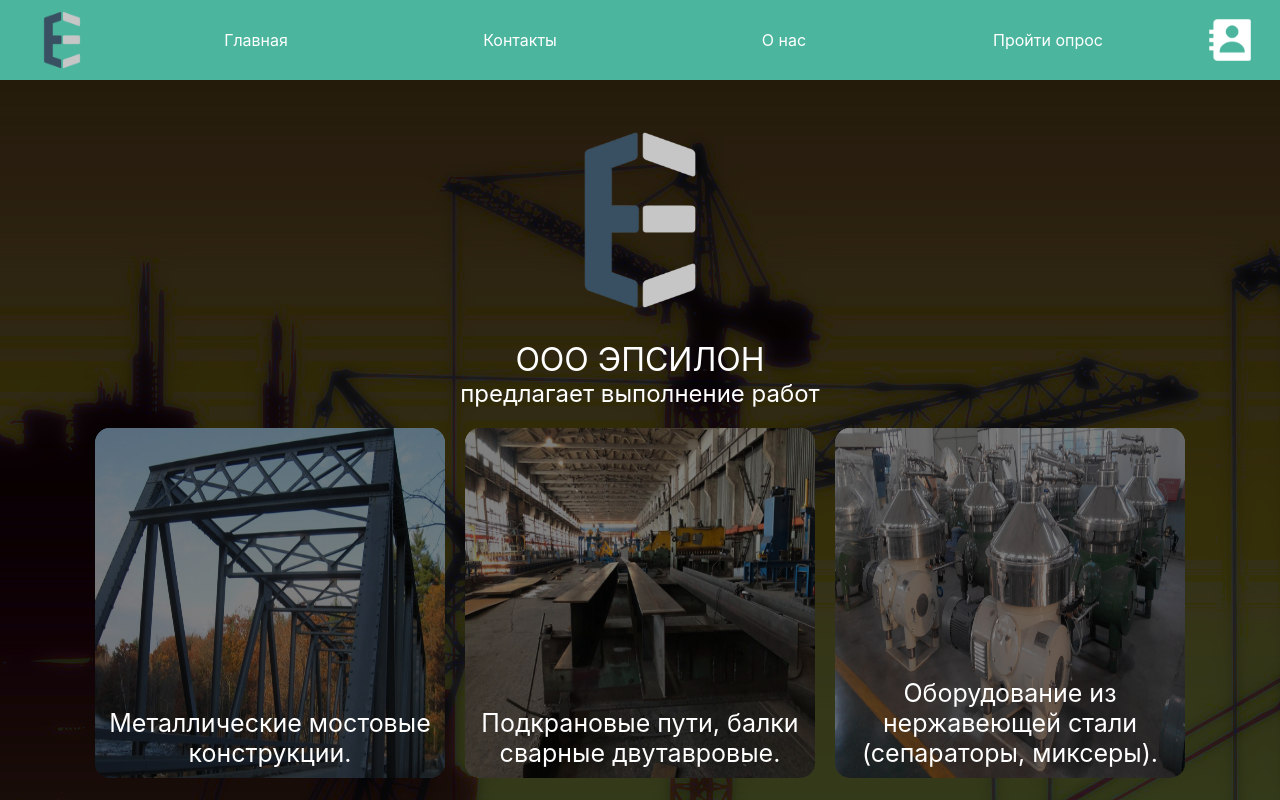
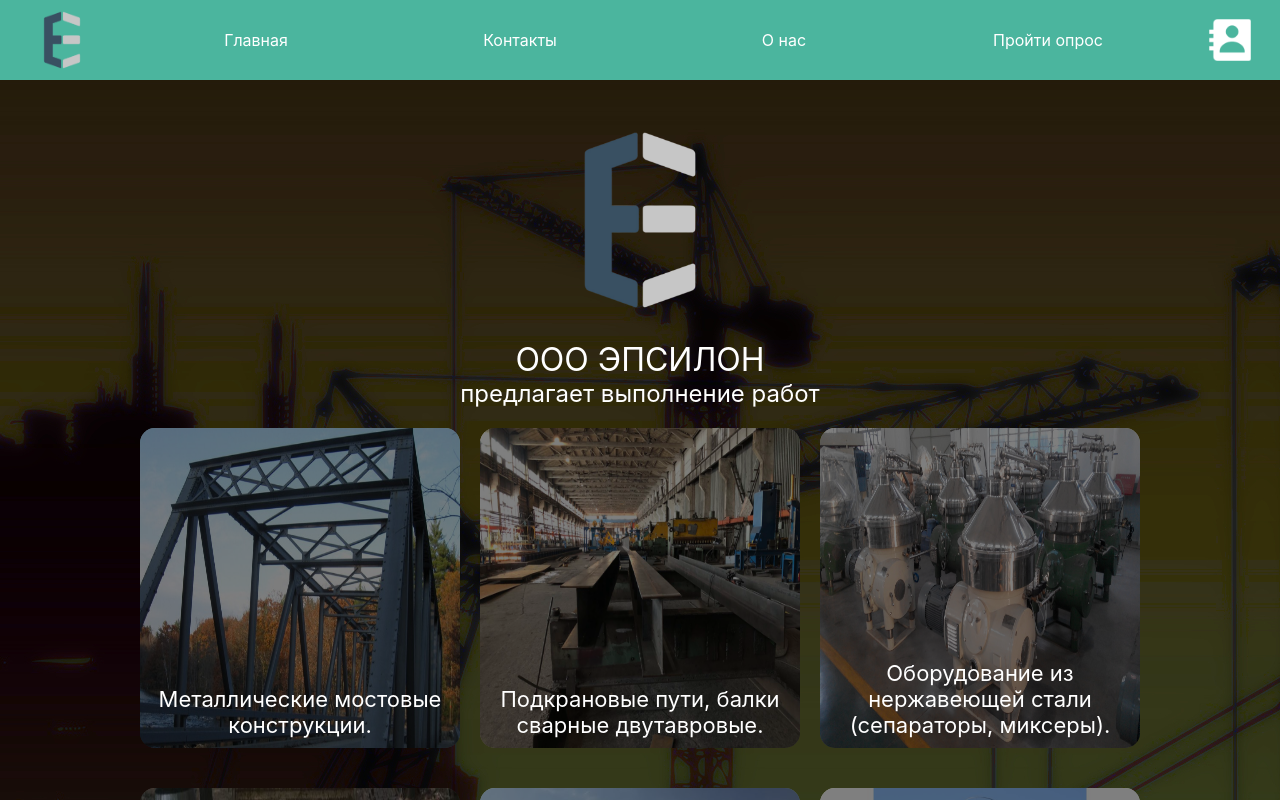
Before and after one commit to daressel/tagepsilon, a Next.js app: page / in a window 1280 px wide. Shown: the top 800 px of the page. Built offline with nearby package versions, Linux system fonts and the light colour scheme.

Commit message:
Fix styles

```diff
--- a/src/components/simple/product/product.styled.js
+++ b/src/components/simple/product/product.styled.js
@@ -35,7 +35,7 @@ export const ProductDescription = styled.div`
   font-size: min(6vw, 20px);
   text-align: center;
   background-color: ${colors.PrimaryOpacity};
-  margin-bottom: 50px;
+  margin: 50px 0;
 `;
 
 export const BackIcon = styled.div`
--- a/src/components/simple/services/services.styled.js
+++ b/src/components/simple/services/services.styled.js
@@ -15,8 +15,8 @@ export const ServiceWrapper = styled.div`
   margin: 20px 10px;
   padding: 10px;
   text-align: center;
-  width: min(60vw, 350px);
-  height: min(60vw, 350px);
+  width: min(60vw, 320px);
+  height: min(60vw, 320px);
   border-radius: 15px;
   cursor: pointer;
   transition: all 0.2s ease-out;
@@ -42,6 +42,6 @@ export const DarkMask = styled.div`
 
 export const ServiceTitle = styled.div`
   color: ${colors.White};
-  font-size: min(5vw, 25px);
+  font-size: min(5vw, 22px);
   z-index: 5;
 `;
```
